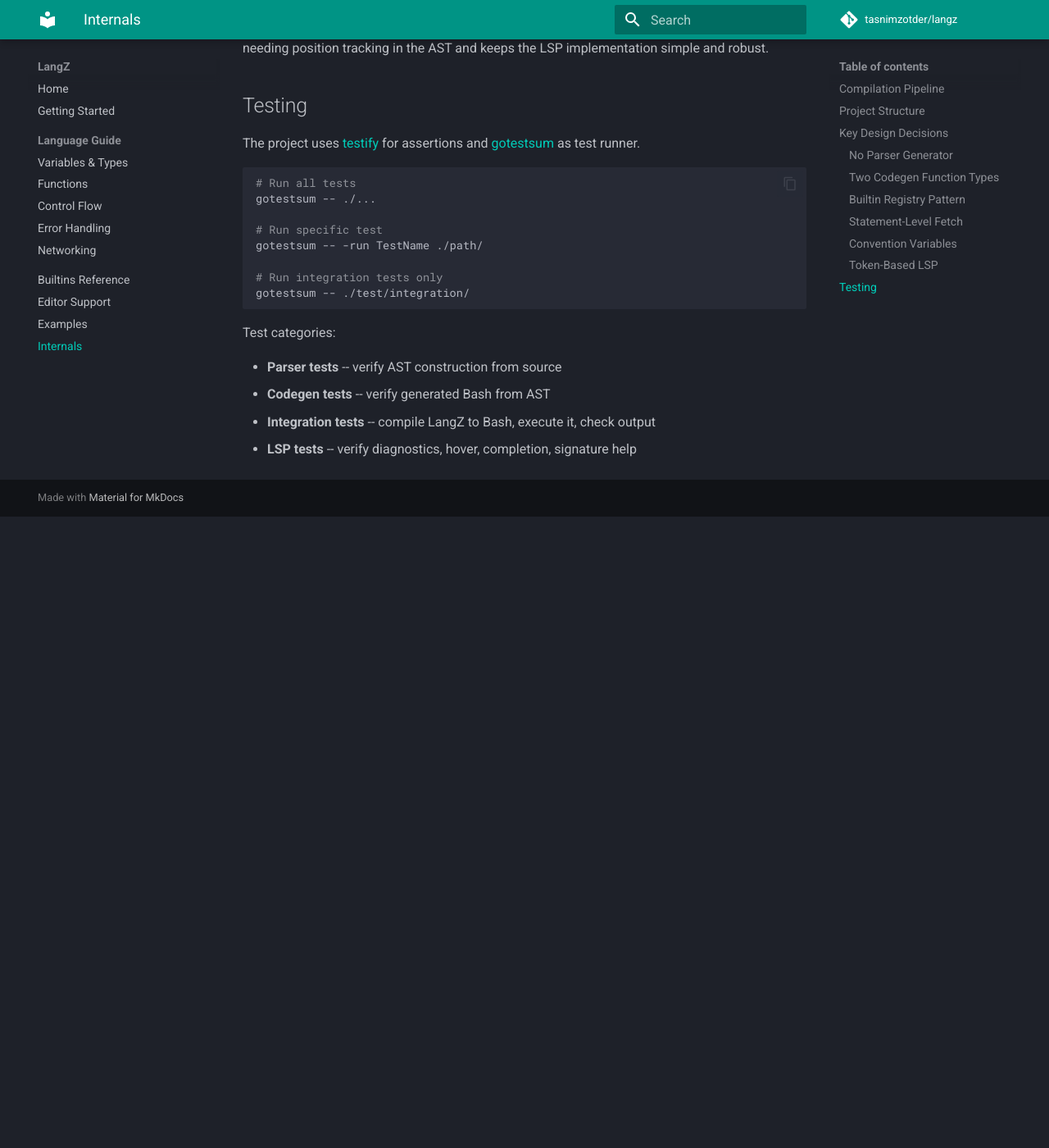
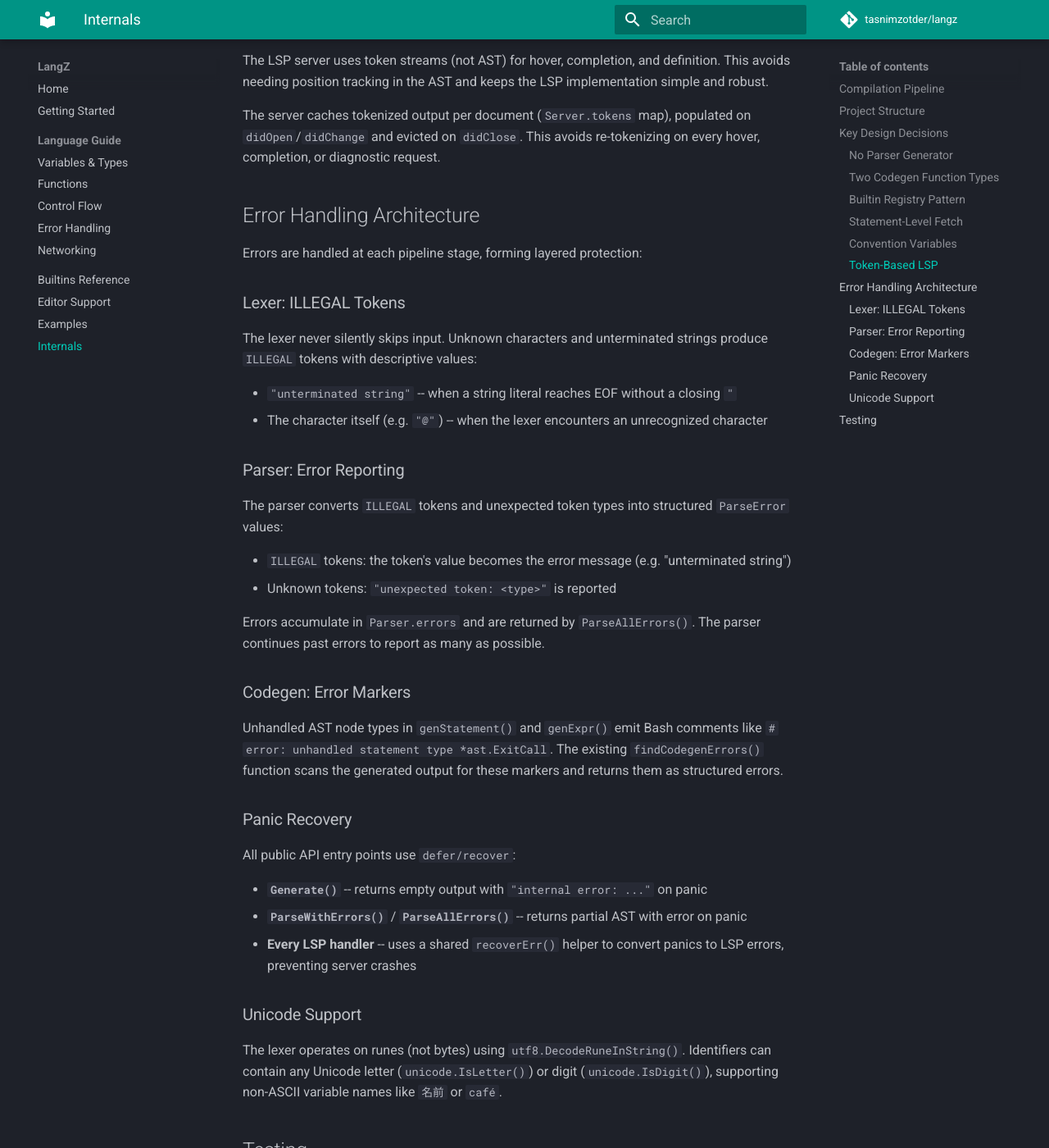
Before and after one commit to tasnimzotder/langz, an MkDocs documentation site: the page built from docs/internals.md, in a window 1280 px wide and 1400 px high, scrolled down 1907 px. Shown: the whole window at 82% size. Built offline with MkDocs 1.6.1 and Material for MkDocs 9.7.7, drawn with Linux system fonts in a browser that asks for light colours; comment, search, counter and statistics services are not loaded; before the commit the page ends 2537 px from its top, so only the background shows below that; some of the changed text lies outside the part shown.

Commit message:
Update docs for robustness fixes: error handling, unicode, token cache
- CLAUDE.md: update test count (170 → 367), add error handling architecture
  section, add LSP to project layout, note unicode identifier support
- docs/internals.md: add error handling architecture section covering
  ILLEGAL tokens, parser error reporting, codegen error markers, panic
  recovery, unicode support, and LSP token caching
- TODO.md: mark error detection as complete, refine remaining error
  message work

Co-Authored-By: Claude Opus 4.6 <noreply@anthropic.com>

```diff
--- a/docs/internals.md
+++ b/docs/internals.md
@@ -10,9 +10,9 @@ Source (.lz) → Lexer → Parser → AST → Codegen → Bash (.sh)
 
 | Stage | Description |
 |-------|-------------|
-| **Lexer** | Tokenizes source into tokens (identifiers, strings, operators, keywords) |
-| **Parser** | Recursive descent parser builds an Abstract Syntax Tree |
-| **Codegen** | Walks the AST and emits Bash code |
+| **Lexer** | Tokenizes source into tokens (identifiers, strings, operators, keywords). Emits `ILLEGAL` tokens for malformed input. Supports unicode identifiers |
+| **Parser** | Recursive descent parser builds an Abstract Syntax Tree. Reports structured errors for invalid tokens |
+| **Codegen** | Walks the AST and emits Bash code. Marks unhandled nodes with `# error:` comments |
 
 ## Project Structure
 
@@ -68,6 +68,44 @@ Built-in functions are registered in maps (`stmtBuiltins`, `exprBuiltins`) with
 
 The LSP server uses token streams (not AST) for hover, completion, and definition. This avoids needing position tracking in the AST and keeps the LSP implementation simple and robust.
 
+The server caches tokenized output per document (`Server.tokens` map), populated on `didOpen`/`didChange` and evicted on `didClose`. This avoids re-tokenizing on every hover, completion, or diagnostic request.
+
+## Error Handling Architecture
+
+Errors are handled at each pipeline stage, forming layered protection:
+
+### Lexer: ILLEGAL Tokens
+
+The lexer never silently skips input. Unknown characters and unterminated strings produce `ILLEGAL` tokens with descriptive values:
+
+- `"unterminated string"` -- when a string literal reaches EOF without a closing `"`
+- The character itself (e.g. `"@"`) -- when the lexer encounters an unrecognized character
+
+### Parser: Error Reporting
+
+The parser converts `ILLEGAL` tokens and unexpected token types into structured `ParseError` values:
+
+- `ILLEGAL` tokens: the token's value becomes the error message (e.g. "unterminated string")
+- Unknown tokens: `"unexpected token: <type>"` is reported
+
+Errors accumulate in `Parser.errors` and are returned by `ParseAllErrors()`. The parser continues past errors to report as many as possible.
+
+### Codegen: Error Markers
+
+Unhandled AST node types in `genStatement()` and `genExpr()` emit Bash comments like `# error: unhandled statement type *ast.ExitCall`. The existing `findCodegenErrors()` function scans the generated output for these markers and returns them as structured errors.
+
+### Panic Recovery
+
+All public API entry points use `defer/recover`:
+
+- **`Generate()`** -- returns empty output with `"internal error: ..."` on panic
+- **`ParseWithErrors()`** / **`ParseAllErrors()`** -- returns partial AST with error on panic
+- **Every LSP handler** -- uses a shared `recoverErr()` helper to convert panics to LSP errors, preventing server crashes
+
+### Unicode Support
+
+The lexer operates on runes (not bytes) using `utf8.DecodeRuneInString()`. Identifiers can contain any Unicode letter (`unicode.IsLetter()`) or digit (`unicode.IsDigit()`), supporting non-ASCII variable names like `名前` or `café`.
+
 ## Testing
 
 The project uses [testify](https://github.com/stretchr/testify) for assertions and [gotestsum](https://github.com/gotestyourself/gotestsum) as test runner.
```
Also changed, not shown: CLAUDE.md (+12 -1 lines), TODO.md (+2 -1 lines).
